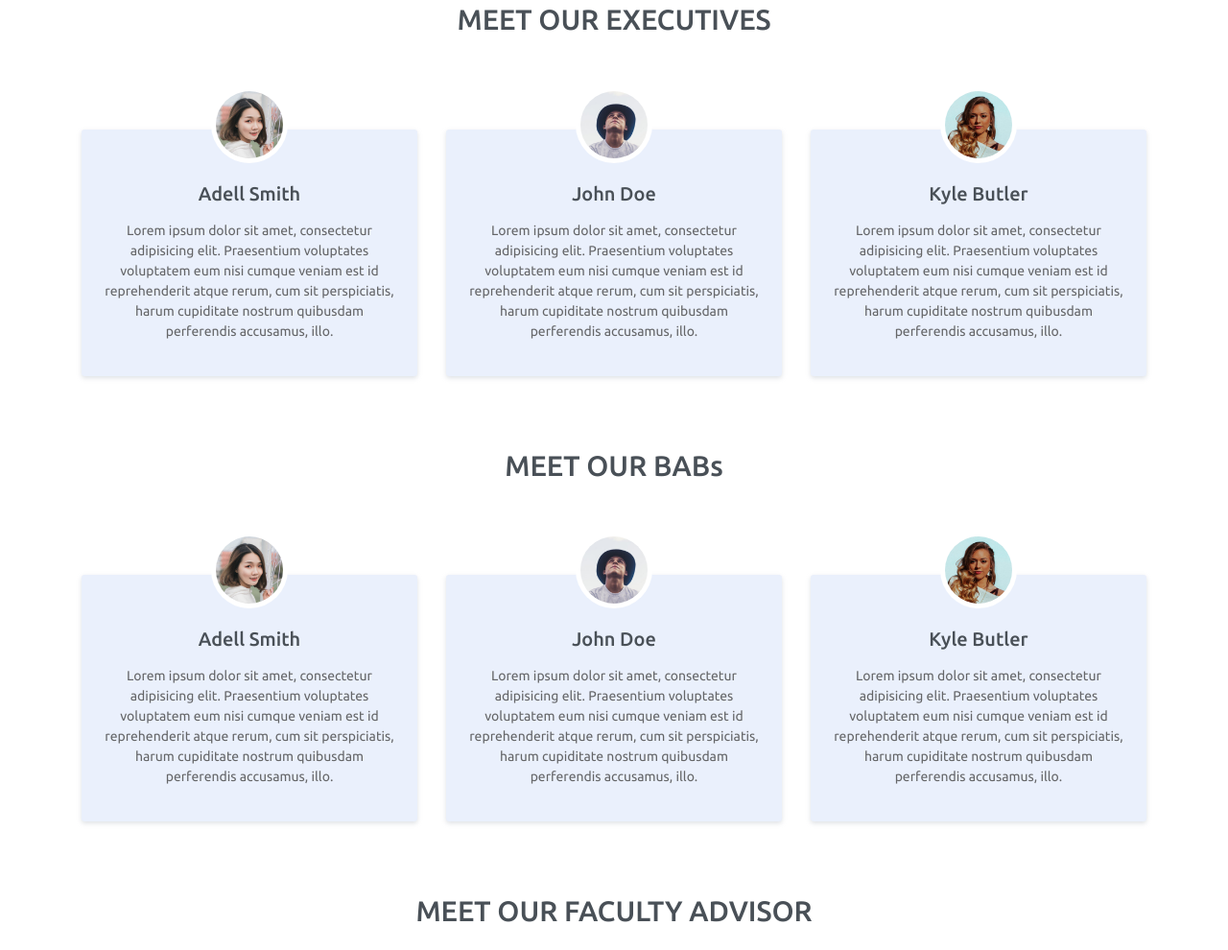
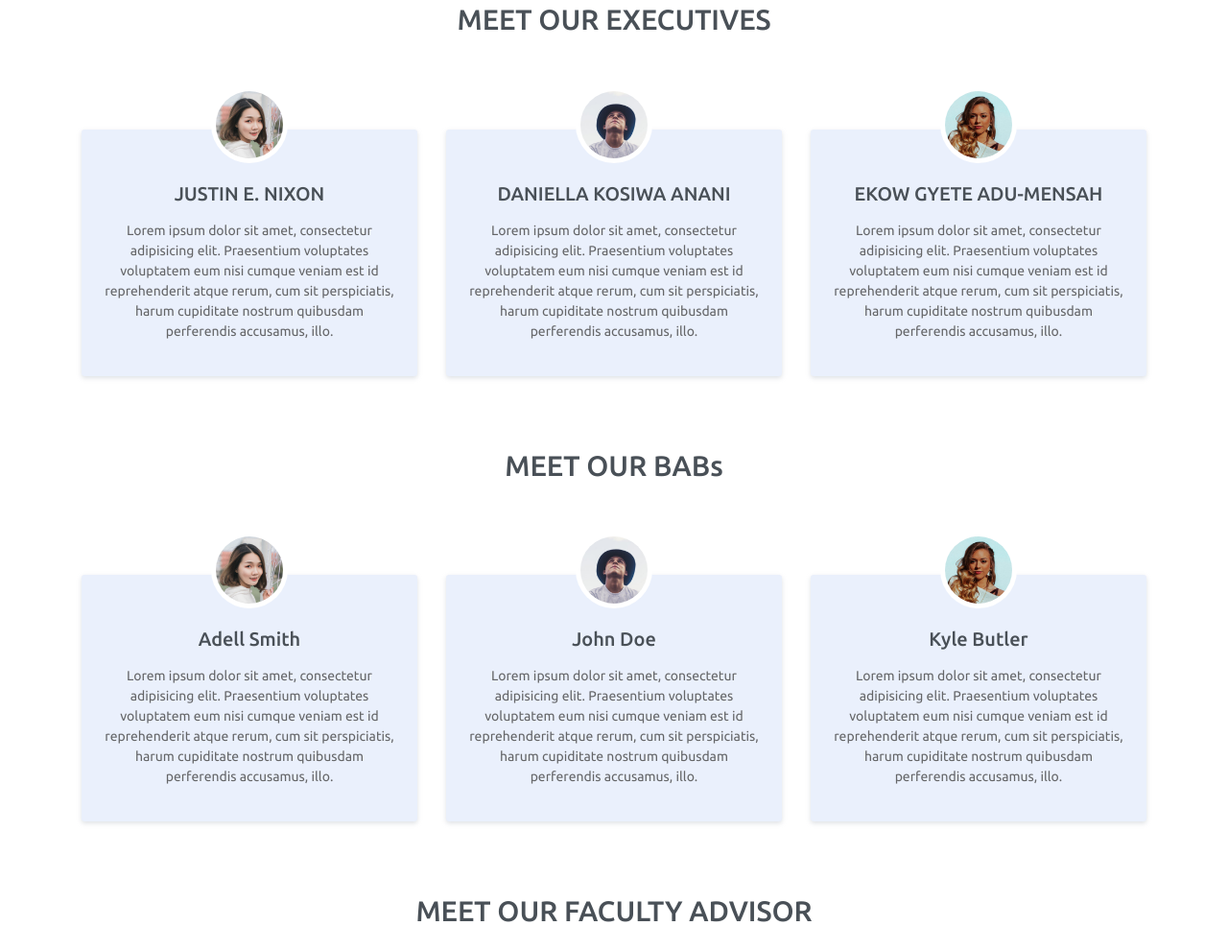
Before and after one commit to litoguy/enactuscu, a plain HTML site: page index.html in a window 1280 px wide. Shown: the part 3650-4640 px from the top of the page at 96% size. Drawn offline with nearby package versions, Linux system fonts and the light colour scheme.

Commit message:
Update index.html

```diff
--- a/index.html
+++ b/index.html
@@ -178,21 +178,21 @@
                 <div class="col-sm-10 col-md-4 m-auto">
                     <div class="testmonial-wrapper">
                         <img src="assets/imgs/avatar1.jpg" alt="Client Image">
-                        <h6 class="title mb-3">Adell Smith</h6>
+                        <h6 class="title mb-3">JUSTIN E. NIXON</h6>
                         <p>Lorem ipsum dolor sit amet, consectetur adipisicing elit. Praesentium voluptates voluptatem eum nisi cumque veniam est id reprehenderit atque rerum, cum sit perspiciatis, harum cupiditate nostrum quibusdam perferendis accusamus, illo.</p>
                     </div>
                 </div>
                 <div class="col-sm-10 col-md-4 m-auto">
                     <div class="testmonial-wrapper">
                         <img src="assets/imgs/avatar2.jpg" alt="Client Image">
-                        <h6 class="title mb-3">John Doe</h6>
+                        <h6 class="title mb-3">DANIELLA KOSIWA ANANI</h6>
                         <p>Lorem ipsum dolor sit amet, consectetur adipisicing elit. Praesentium voluptates voluptatem eum nisi cumque veniam est id reprehenderit atque rerum, cum sit perspiciatis, harum cupiditate nostrum quibusdam perferendis accusamus, illo.</p>
                     </div>
                 </div>
                 <div class="col-sm-10 col-md-4 m-auto">
                     <div class="testmonial-wrapper">
                         <img src="assets/imgs/avatar3.jpg" alt="Client Image">
-                        <h6 class="title mb-3">Kyle Butler</h6>
+                        <h6 class="title mb-3">EKOW GYETE ADU-MENSAH</h6>
                         <p>Lorem ipsum dolor sit amet, consectetur adipisicing elit. Praesentium voluptates voluptatem eum nisi cumque veniam est id reprehenderit atque rerum, cum sit perspiciatis, harum cupiditate nostrum quibusdam perferendis accusamus, illo.</p>
                     </div>
                 </div>
```
